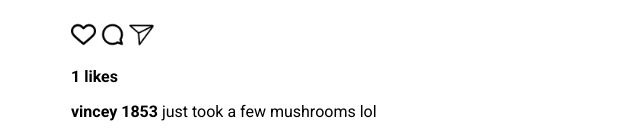
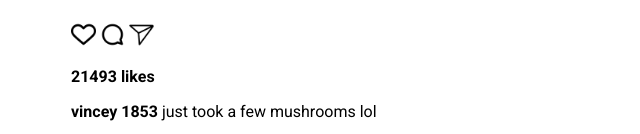
Before and after one commit to macien12/Scrimba_Solo_Project_Oldagram, a website built with Vite: page index.html in a window 1280 px wide. Both pictures are taken after a click on the button 402 px from the left and 817 px from the top of the page. Shown: the part 783-917 px from the top of the page, 319-959 px from the left. Built offline with nearby package versions, Linux system fonts and the light colour scheme.

Commit message:
Added likes

```diff
--- a/index.html
+++ b/index.html
@@ -5,6 +5,7 @@
         <link rel="preconnect" href="https://fonts.gstatic.com" crossorigin>
         <link href="https://fonts.googleapis.com/css2?family=Roboto:ital,wght@0,100..900;1,100..900&family=Source+Sans+3:ital,wght@0,200..900;1,200..900&display=swap" rel="stylesheet">
         <script src="index.js" defer></script>
+        <title>Oldagram Project</title>
     </head>
     <body>
 
@@ -35,7 +36,7 @@
                         <img src="images/icon-comment.png" alt="Small black comunicator icon" class="socialEl">
                         <img src="images/icon-dm.png" alt="Small black icon of paper plane" class="socialEl">
                     </div>
-                    <p class="boldEl" id="likesEl">21 492 likes</p>
+                    <p class="boldEl" id="likesEl">21492</p>
                     <p><span class="boldEl">vincey 1853</span> just took a few mushrooms lol</p>
                 </div>
             </section>
--- a/index.js
+++ b/index.js
@@ -29,11 +29,11 @@ const posts = [
 ]
 
 let incrementEL = document.getElementById("likesIncrement");
-let likesCount = document.getElementById("likesEl");
+let likesCount = document.getElementById("likesEl").innerHTML;
 let likesContainer = document.getElementById("likesEl");
-let likes = 0;
+let likes = parseInt(likesCount, 10);
 
 incrementEL.addEventListener("click", function() {
     likes += 1;
-    likesCount.innerHTML = `${likes} likes`;
+    likesContainer.innerHTML = `${likes} likes`;
 });
```
